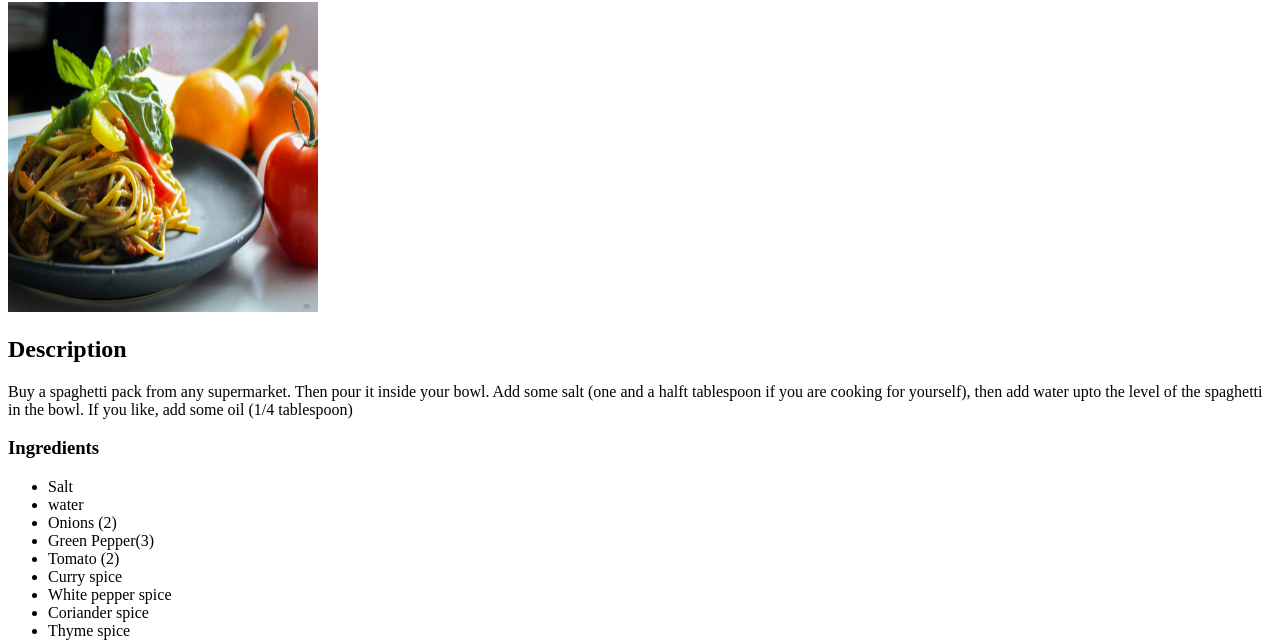
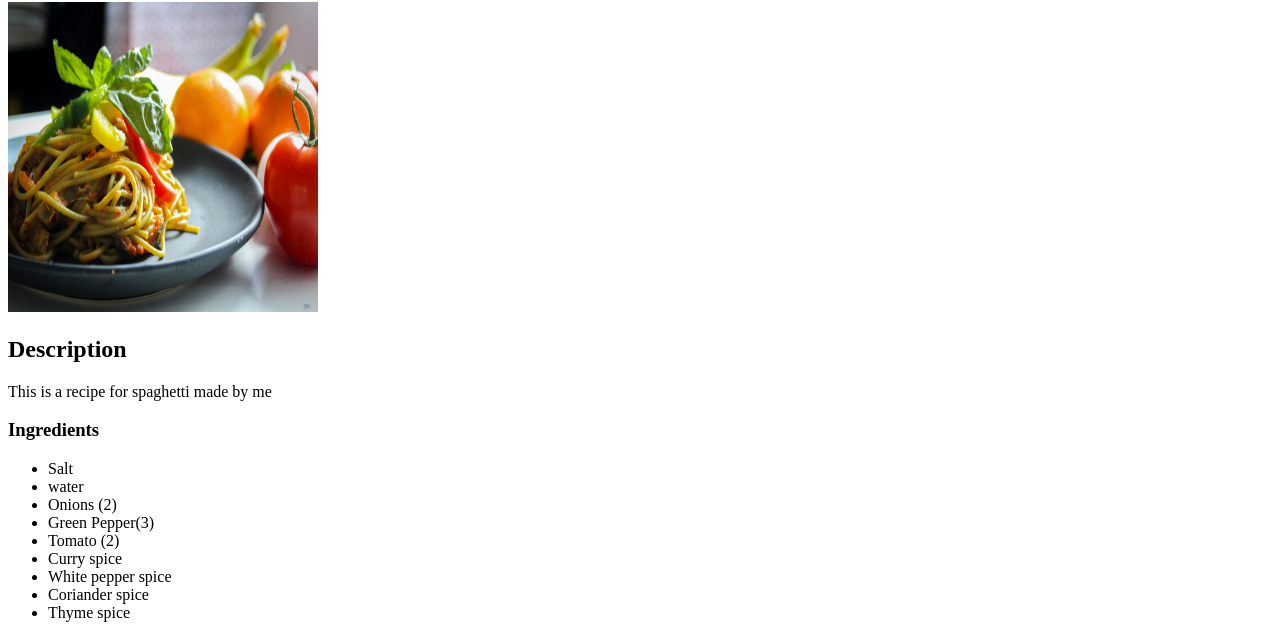
Before and after one commit to ElijahOluwasegun/odin-recipes, a plain HTML site: page recipes/spaghetti.html in a window 1280 px wide. Shown: the part 78-722 px from the top of the page. Drawn offline with Linux system fonts and the light colour scheme.

Commit message:
Edited Description of spaghetti recipe

```diff
--- a/recipes/spaghetti.html
+++ b/recipes/spaghetti.html
@@ -9,7 +9,7 @@
     <h1>Spaghetti</h1>
     <img src="spaghetti.jpg" alt="This is an image of a cooked spaghetti" height="310" width="310">
     <h2>Description</h2>
-    <p>Buy a spaghetti pack from any supermarket. Then pour it inside your bowl. Add some salt (one and a halft tablespoon if you are cooking for yourself), then add water upto the level of the spaghetti in the bowl. If you like, add some oil (1/4 tablespoon)</p>
+    <p>This is a recipe for spaghetti made by me</p>
     <h3>Ingredients</h3>
     <ul>
         <li>Salt</li>
```
